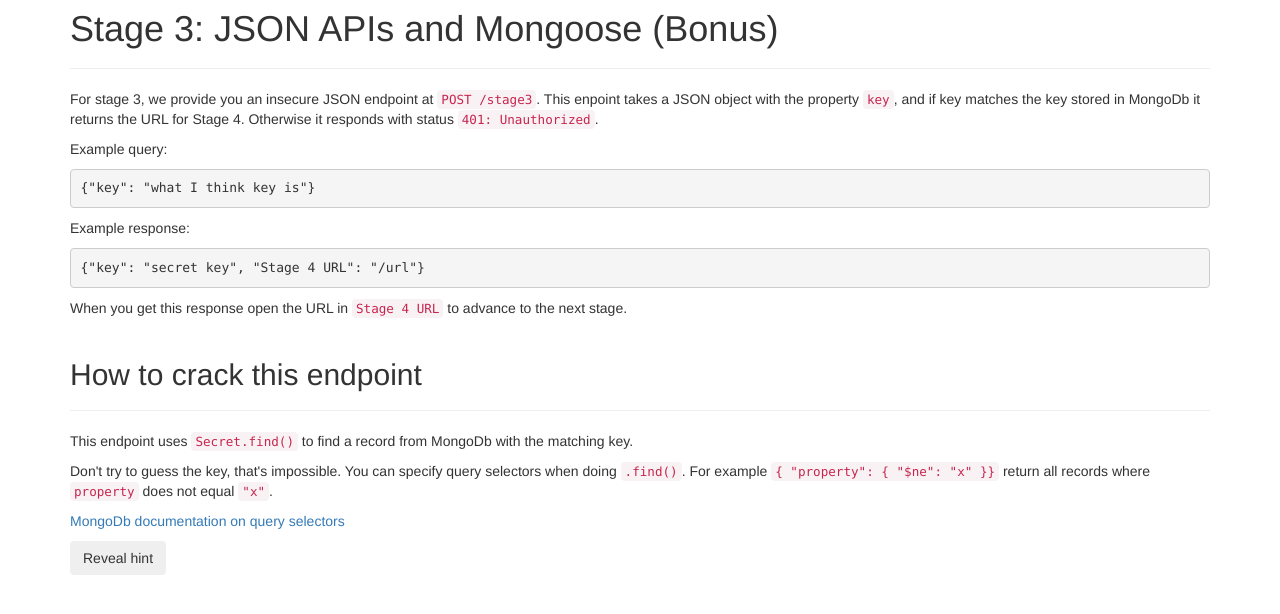
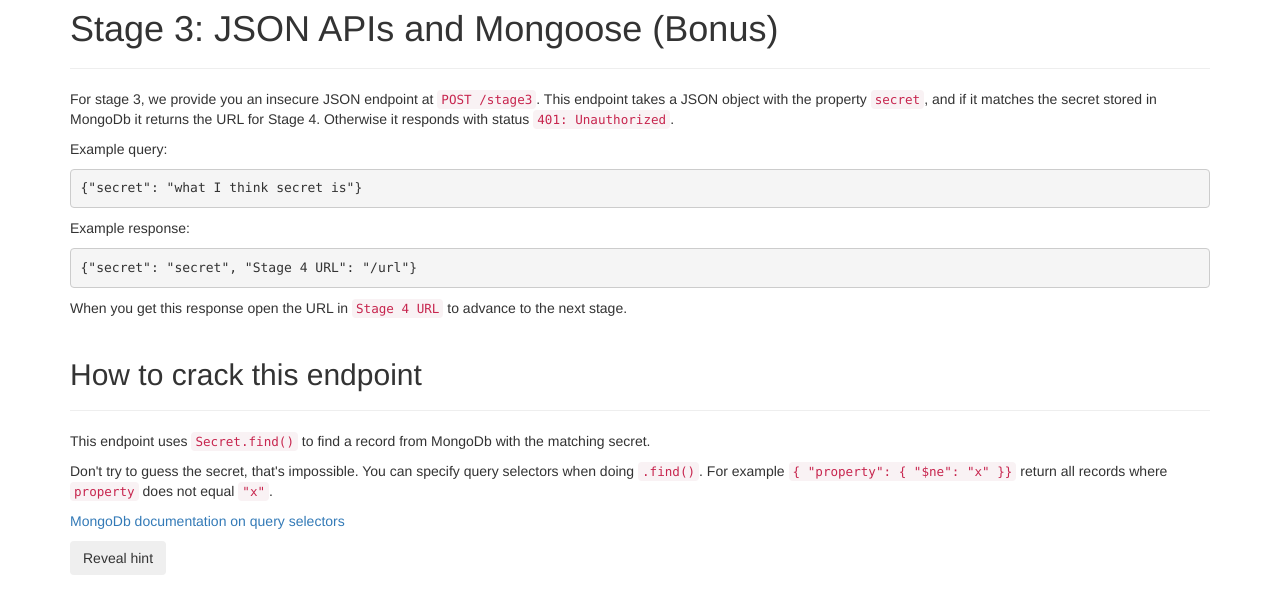
Before and after one commit to ronakupadhyaya/SQL-Injection, a Node server app: page /stage3 in a window 1280 px wide. Shown: the part 51-665 px from the top of the page. Run offline with Node 20, Linux system fonts and the light colour scheme; some libraries are stand-ins or nearby versions.

Commit message:
Change key to secret.

```diff
--- a/app.js
+++ b/app.js
@@ -56,9 +56,9 @@ app.get('/' + getSecret('stage3'), function(req, res) {
 });
 
 app.post('/' + getSecret('stage3'), function(req, res) {
-  var key = req.body.key;
+  var secret = req.body.secret;
   models.Secret.findOne({
-    key: key
+    secret: secret
   }, function(error, secret) {
     if (error) {
       res.status(400).json({
--- a/models.js
+++ b/models.js
@@ -15,7 +15,7 @@ module.exports = {
     }
   }),
   Secret: mongoose.model('secret', {
-    key: {
+    secret: {
       type: String,
       required: true
     }
--- a/views/stage3.hbs
+++ b/views/stage3.hbs
@@ -6,18 +6,18 @@
     <p>
       For stage 3, we provide you an insecure JSON endpoint at
       <code>POST /{{stage3}}</code>.
-      This enpoint takes a JSON object with the property <code>key</code>,
-      and if key matches the key stored in MongoDb it returns the URL
+      This endpoint takes a JSON object with the property <code>secret</code>,
+      and if it matches the secret stored in MongoDb it returns the URL
       for Stage 4. Otherwise it responds with status
       <code>401: Unauthorized</code>.
     </p>
     <p>
       Example query:
-      <pre><code>{"key": "what I think key is"}</code></pre>
+      <pre><code>{"secret": "what I think secret is"}</code></pre>
     </p>
     <p>
       Example response:
-      <pre><code>{"key": "secret key", "Stage 4 URL": "/url"}</code></pre>
+      <pre><code>{"secret": "secret", "Stage 4 URL": "/url"}</code></pre>
       When you get this response open the URL in <code>Stage 4 URL</code>
       to advance to the next stage.
     </p>
@@ -25,12 +25,12 @@
       <h2>How to crack this endpoint</h2>
     </div>
     <p>
-      This endpoint uses <code>Secret.find()</code> to find a record from MongoDb with
-      the matching key.
+      This endpoint uses <code>Secret.find()</code> to find a record from
+      MongoDb with the matching secret.
     </p>
     <script src="https://gist.github.com/moose-horizons/c91e7924a0448bcfb5d5e4f63a681393.js"></script>
     <p>
-      Don't try to guess the key, that's impossible.
+      Don't try to guess the secret, that's impossible.
       You can specify query selectors when doing <code>.find()</code>.
       For example <code>{ "property": { "$ne": "x" }}</code> return all
       records where <code>property</code> does not equal <code>"x"</code>.
@@ -42,7 +42,7 @@
     <button class="btn btn-warn" onclick="$('.hint').show()">Reveal hint</button>
     <p class="hint">
       Make a JSON POST request to <code>/{{stage3}}</code> with
-      a query operator i.e. <code>{"key": {"OPERATOR": "value"}}</code>
+      a query operator i.e. <code>{"secret": {"OPERATOR": "value"}}</code>
       Pick a query operator like <code>$ne</code> that you can easily
       give a value that you know will be false.
     </p>
```
